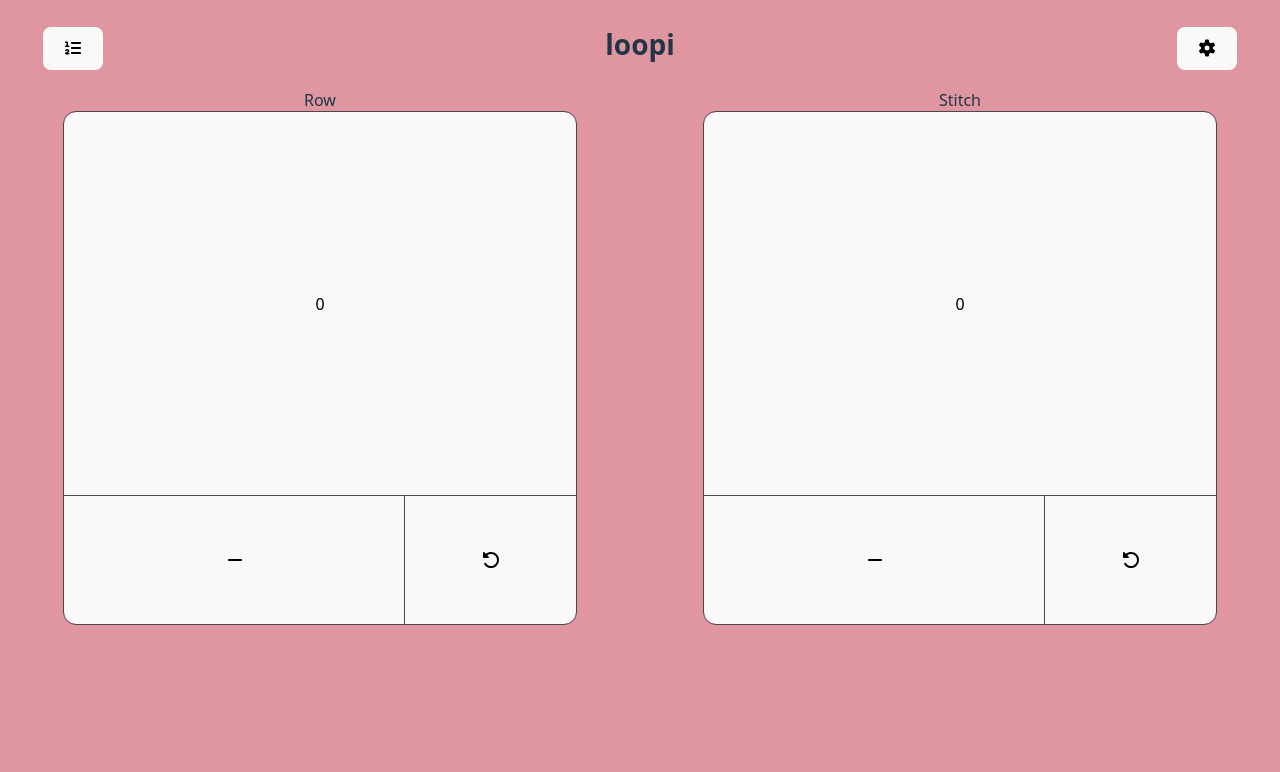
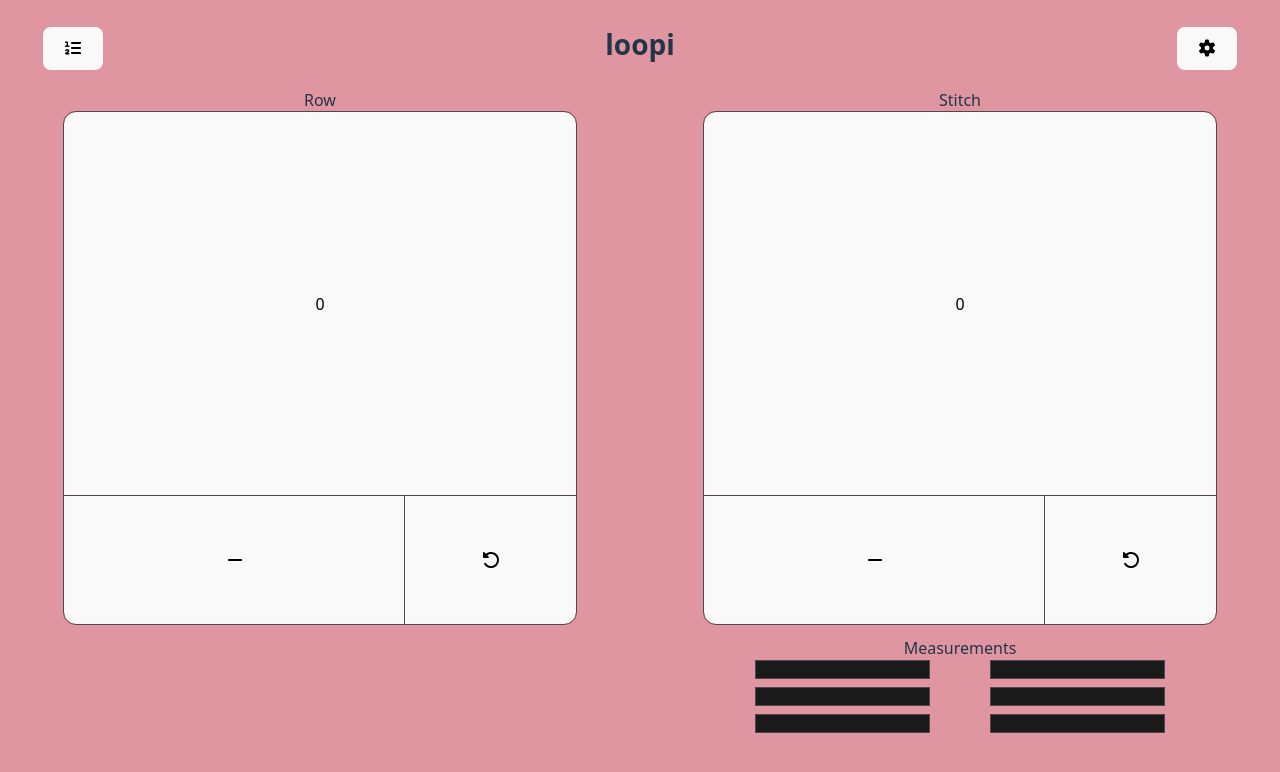
Before and after one commit to zoe2276/loopi, a React (Vite) app: page / in a window 1280 px wide. Shown: the top 772 px of the page. Built offline with nearby package versions, Linux system fonts and the light colour scheme.

Commit message:
added measurement system tracked against patterns

```diff
--- a/src/App.css
+++ b/src/App.css
@@ -1,7 +1,7 @@
 :root {
   --background-color: #df96a1;
   --text-color: white;
-  --inactive-text-color: #fffa;
+  --inactive-text-color: #fff7;
 }
 
 body {
@@ -26,9 +26,41 @@ h2 {
   justify-content: space-evenly;
 }
 
+#footer {
+  position: relative;
+  & > * {
+    padding-top: 12px;
+    position: absolute;
+    width: 40vw;
+  }
+
+  & h5 {
+    margin: 0;
+  }
+}
+
 .ticker-container {
-  padding-left: 5vw;
-  padding-top: 12px;
+  left: 5vw;
+}
+
+.notes-container {
+  display: flex;
+  flex-flow: column;
+  right: 5vw;
+  top: 0;
+
+  & > div {
+    display: flex;
+    flex-flow: row wrap;
+    gap: 0.5rem;
+    justify-content: space-evenly;
+  }
+}
+
+.measurement {
+  background-color: #1a1a1a;
+  border: 1px solid var(--accent-color);
+  width: 33%;
 }
 
 @media only screen and (max-width: 600px) and (max-height: 600px) {
--- a/src/App.tsx
+++ b/src/App.tsx
@@ -1,20 +1,24 @@
 import * as React from 'react'
 import { Counter, type ActiveSectionMap } from './components/Counter.tsx'
-import './App.css'
+import { Notes } from './components/Notes.tsx'
 import { Settings } from './components/Settings.tsx'
 import { SectionEditor, type SectionLine } from './components/SectionEditor.tsx'
 import { SectionTicker } from "./components/SectionTicker.tsx"
-import { getData, initDb } from './composables/indDb.ts'
+import { addData, getData, initDb } from './composables/indDb.ts'
+import './App.css'
 
 export interface Pattern {
   name: string,
-  definition: SectionLine[]
+  definition: SectionLine[],
+  notes: string[]
 }
 
 function App() {
   const [patterns, setPatterns] = React.useState<Pattern[]|[]>([])
+  const [activePatternTitle, setActivePatternTitle] = React.useState<string>()
   const [sections, setSections] = React.useState<SectionLine[]|[]>([])
   const [activeSectionMap, setActiveSectionMap] = React.useState<ActiveSectionMap>({} as ActiveSectionMap)
+  const [notes, setNotes] = React.useState<string[]>(["","","","","",""])
   const [dbReady, setDbReady] = React.useState<boolean>(false)
 
   const handleSectionUpdate = (upd: SectionLine[]|((upd: SectionLine[]) => SectionLine[]) ) => {
@@ -30,6 +34,31 @@ function App() {
     setPatterns(upd as never[])
   }
 
+  const handleSetActivePatternTitle = (upd: string) => {
+    setActivePatternTitle(upd)
+  }
+
+  const handleSetNotes = (upd: string[]|((upd: string[]) => string[]), save: boolean = false) => {
+    setNotes(upd)
+    if (save) handleSaveNotesToPattern(upd)
+  }
+
+  const handleSaveNotesToPattern = async (upd: string[]|((upd: string[]) => string[])) => {
+    const definition = sections
+    const name = activePatternTitle
+    const updVal = typeof upd === "function" ? upd(notes) : upd
+    console.log({ name, definition, notes: updVal })
+    try {
+        await addData("Patterns", { name, definition, notes: updVal })
+    } catch (err: unknown) {
+        if (err instanceof Error) {
+            console.error(err.message)
+        } else {
+            console.error("something went wrong")
+        }
+    }
+  }
+
   React.useEffect(() => {
     const handleInitDb = async () => setDbReady(await initDb())
     handleInitDb()
@@ -42,7 +71,7 @@ function App() {
   return (
     <>
       <div role="navigation">
-        <SectionEditor sections={sections} setSections={handleSectionUpdate} patterns={patterns} setPatterns={handleSetPatterns} setActiveSectionMap={handleSetActiveSection} />
+        <SectionEditor sections={sections} setSections={handleSectionUpdate} patterns={patterns} setPatterns={handleSetPatterns} notes={notes} setNotes={handleSetNotes} setActiveSectionMap={handleSetActiveSection} setActivePatternTitle={handleSetActivePatternTitle} />
         <Settings />
       </div>
       <h2>loopi{dbReady}</h2>
@@ -50,8 +79,13 @@ function App() {
         <Counter title="Row" sections={sections} setActiveSection={handleSetActiveSection} />
         <Counter title="Stitch" sections={sections} setActiveSection={handleSetActiveSection} />
       </div>
-      <div className="ticker-container">
-        <SectionTicker activeSectionMap={activeSectionMap} />
+      <div id="footer">
+        <div className="ticker-container">
+          <SectionTicker activeSectionMap={activeSectionMap} />
+        </div>
+        <div className="notes-container" >
+          <Notes notes={notes} setNotes={(upd) => handleSetNotes(upd, true)} />
+        </div>
       </div>
     </>
   )
--- /dev/null
+++ b/src/components/Notes.tsx
@@ -0,0 +1,15 @@
+interface NotesProps {
+    notes: string[],
+    setNotes: (upd: string[]|((prev: string[]) => string[])) => void
+}
+
+export const Notes = ({notes, setNotes}: NotesProps) => {
+    return (
+        <>
+            Measurements
+            <div>
+                {notes?.map((note, idx) => <input key={idx} className="measurement" value={note} onChange={upd => setNotes((prev: string[]) => prev.map((n, i) => (i === idx ? upd.target.value : n)))} />)}
+            </div>
+        </>
+    )
+}
--- a/src/components/SectionEditor.tsx
+++ b/src/components/SectionEditor.tsx
@@ -20,10 +20,13 @@ interface SectionEditorProps {
     setSections: (upd: SectionLine[]|((upd: SectionLine[]) => SectionLine[])) => void,
     patterns: Pattern[],
     setPatterns: (upd: Pattern[]) => void,
-    setActiveSectionMap: (upd: ActiveSectionMap) => void
+    notes: string[],
+    setNotes: (upd: string[]|((upd: string[]) => string[])) => void,
+    setActivePatternTitle: (upd: string) => void
+    setActiveSectionMap: (upd: ActiveSectionMap) => void,
 }
 
-export const SectionEditor = ({ sections, setSections, patterns, setPatterns, setActiveSectionMap }: SectionEditorProps) => {
+export const SectionEditor = ({ sections, setSections, patterns, setPatterns, notes, setNotes, setActiveSectionMap, setActivePatternTitle }: SectionEditorProps) => {
     const [editing, setEditing] = React.useState(false)
     const [repeating, setRepeating] = React.useState<boolean>(false)
     const [cacheSection, setCacheSection] = React.useState(Array<SectionLine>) // used to preserve previous state for discard ops
@@ -80,7 +83,7 @@ export const SectionEditor = ({ sections, setSections, patterns, setPatterns, se
             return
         }
 
-        savePattern(title, sections)
+        savePattern(title, sections, notes)
         getData<Pattern>("Patterns").then((p: Pattern[]) => setPatterns(p))
         setEditing(false)
     }
@@ -130,9 +133,9 @@ export const SectionEditor = ({ sections, setSections, patterns, setPatterns, se
         console.log(sections)
     }
 
-    const savePattern = async (name: string, definition: object) => {
+    const savePattern = async (name: string, definition: object, notes: string[]) => {
         try {
-            await addData("Patterns", { name, definition })
+            await addData("Patterns", { name, definition, notes })
         } catch (err: unknown) {
             if (err instanceof Error) {
                 console.error(err.message)
@@ -146,6 +149,8 @@ export const SectionEditor = ({ sections, setSections, patterns, setPatterns, se
         const selectedPattern = patterns.find(pat => pat.name === e.target.value)
         if (selectedPattern) {
             setSections(selectedPattern.definition)
+            setNotes(selectedPattern.notes ?? ["","","","","",""])
+            setActivePatternTitle(e.target.value)
         }
     }
 
--- a/src/components/styles/SectionTicker.css
+++ b/src/components/styles/SectionTicker.css
@@ -1,4 +1,5 @@
 .ticker {
+    padding-top: 0.15rem;
     line-height: 0.85rem;
     text-align: start;
     &.prevSection, &.nextSection {
```
